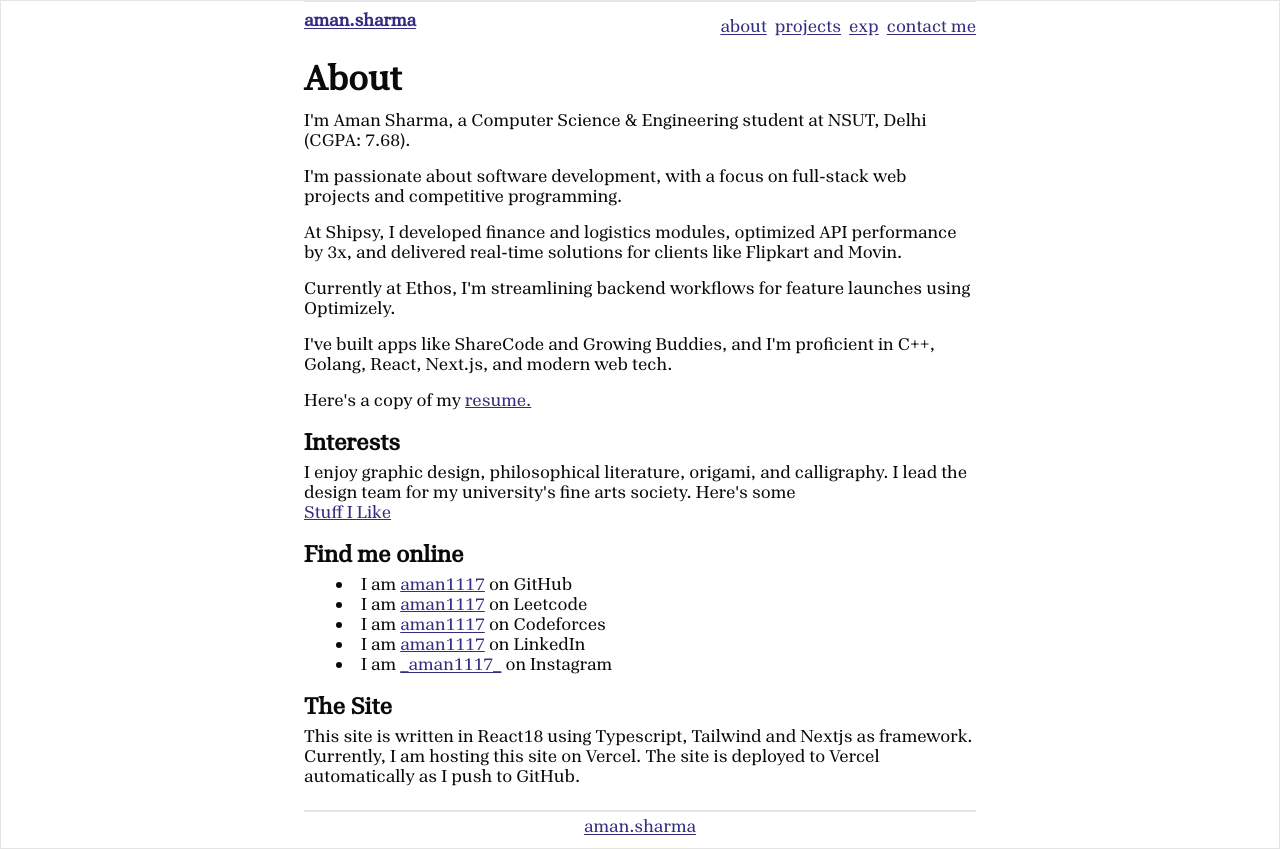
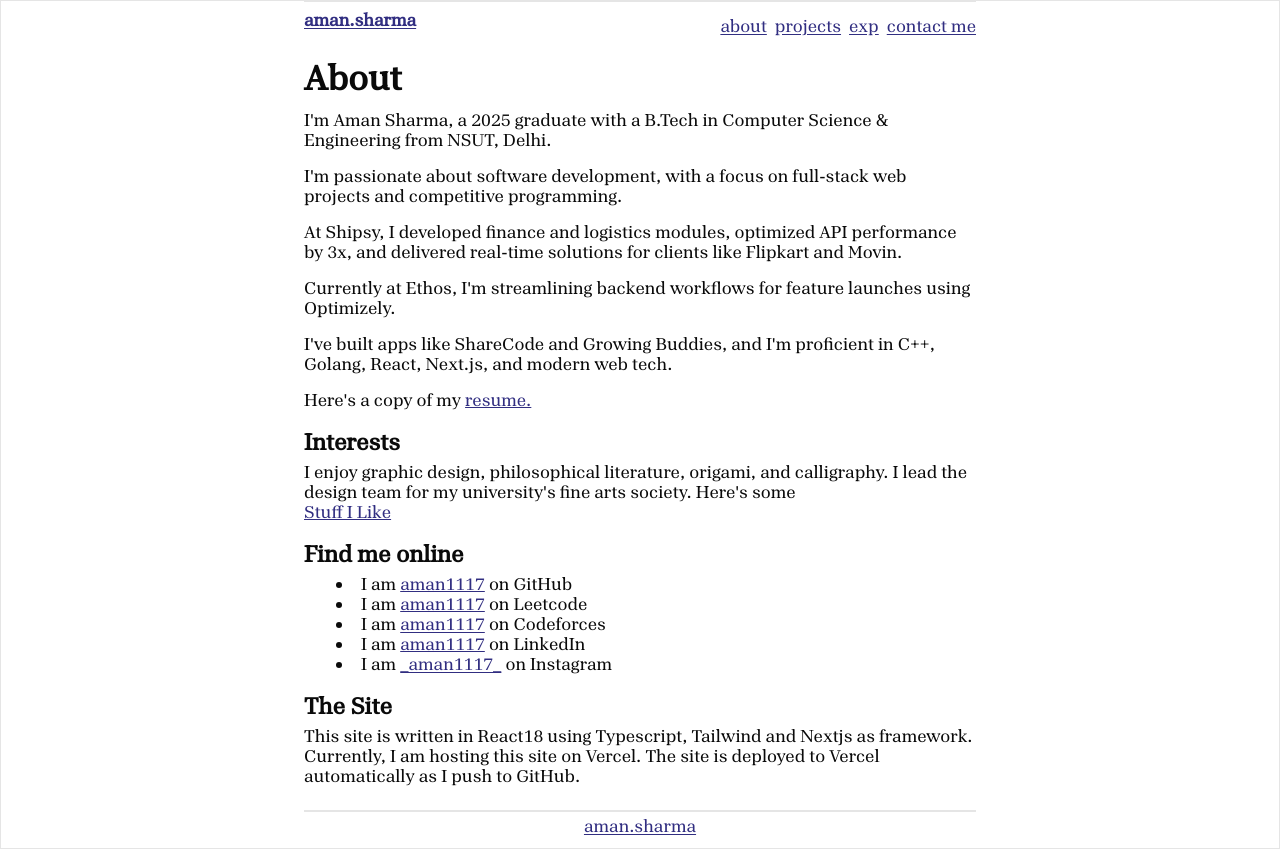
Before and after one commit to aman1117/portfolio, a Next.js app: page /about in a window 1280 px wide. Built offline with nearby package versions, Linux system fonts and the light colour scheme.

Commit message:
update: Revise personal introduction in About Me section to reflect graduation status

```diff
--- a/app/about/page.tsx
+++ b/app/about/page.tsx
@@ -6,7 +6,7 @@ const AboutMe: React.FC = () => {
       <section className="mb-4">
         <h2 className="md:text-4xl text-4xl font-semibold mr-8 mb-3">About</h2>
         <p className="md:text-lg md:leading-5 leading-tight">
-          I&apos;m Aman Sharma, a Computer Science & Engineering student at NSUT, Delhi (CGPA: 7.68).
+          I&apos;m Aman Sharma, a 2025 graduate with a B.Tech in Computer Science & Engineering from NSUT, Delhi.
         </p>
         <p className="md:text-lg md:leading-5 my-4 leading-tight">
           I&apos;m passionate about software development, with a focus on full-stack web projects and competitive programming.
```
